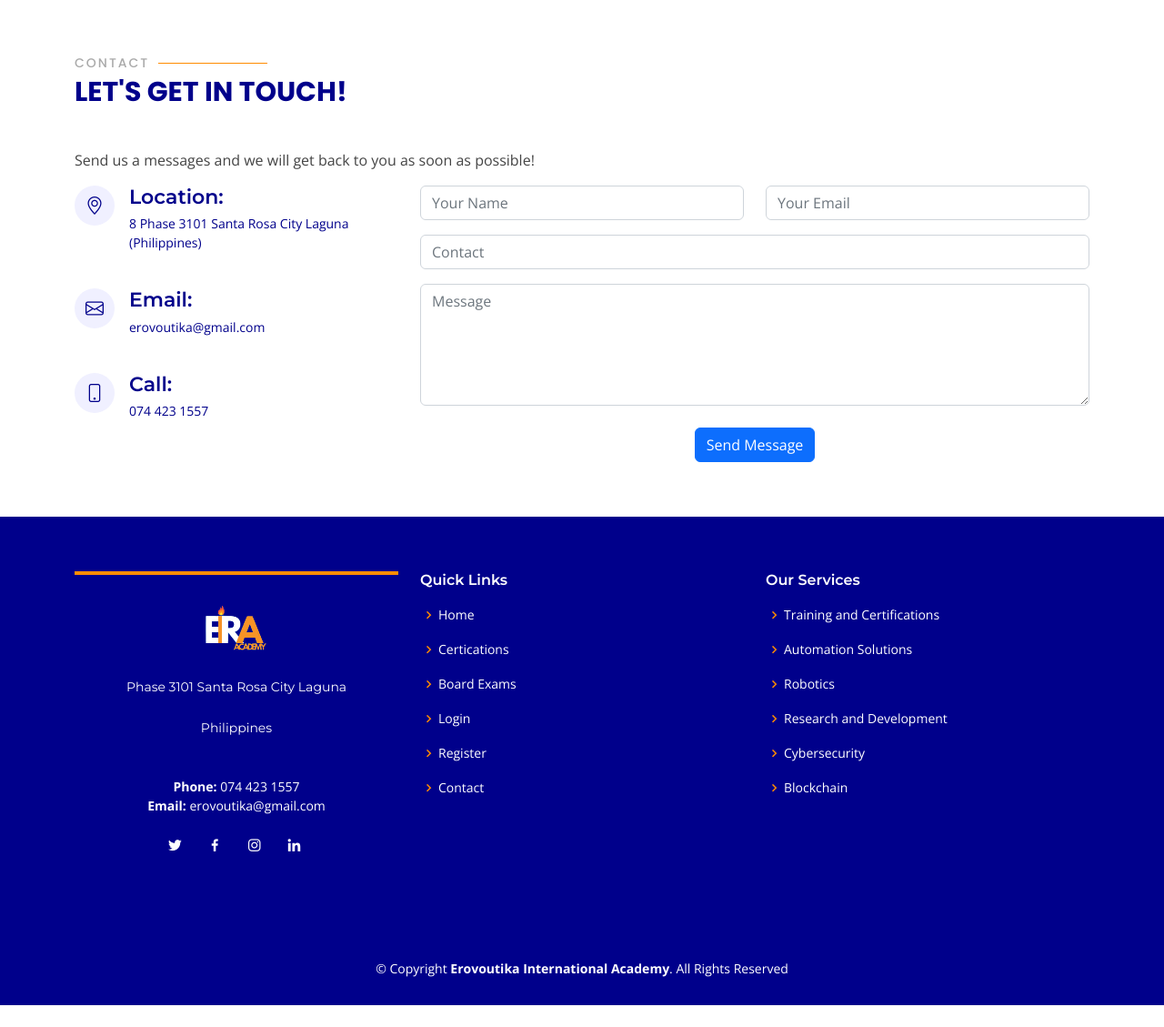
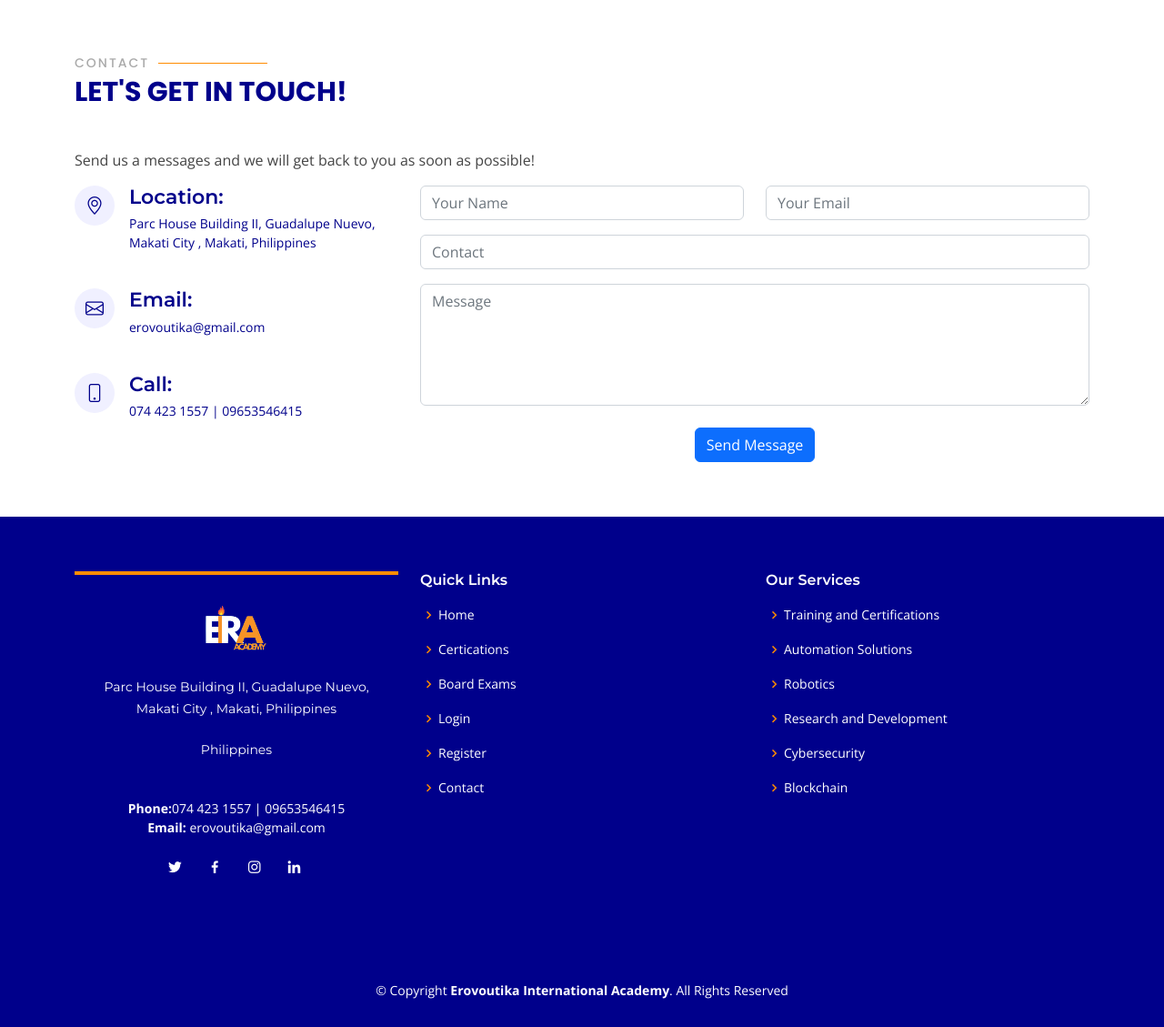
Before and after one commit to venbarc/eira.erovoutika.ph_final, a PHP site: page / in a window 1280 px wide. Shown: the part 3599-4728 px from the top of the page at 91% size. Before the commit the page ends 4704 px from the top, so only its background shows below. Run offline with PHP 8.4, Linux system fonts and the light colour scheme; some libraries are stand-ins or nearby versions.

Commit message:
update may 11 (Time: 10:41am)

```diff
--- a/courses/cert_rna.php
+++ b/courses/cert_rna.php
@@ -7,7 +7,7 @@
     <div class="pt-5 pt-lg-0 order-2 order-lg-1  align-items-center">
       <div data-aos="zoom-out">
         <h1 class="text-center text-lg-center">
-          Enrollment <strong class="text-warning">Robotics and Automation</strong> <br> Certifications</h1>
+          Erovoutika Training and Certification <br><strong class="text-warning">Robotics and Automation</strong></h1>
       </div>
     </div>
   </div>
--- a/include/contact.php
+++ b/include/contact.php
@@ -99,7 +99,7 @@
               <div class="address">
                 <i class="bi bi-geo-alt"></i>
                 <h4>Location:</h4>
-                <p>8 Phase 3101 Santa Rosa City Laguna (Philippines)</p>
+                <p>Parc House Building II, Guadalupe Nuevo, <br> Makati City , Makati, Philippines</p>
               </div>
 
               <div class="email">
@@ -111,7 +111,7 @@
               <div class="phone">
                 <i class="bi bi-phone"></i>
                 <h4>Call:</h4>
-                <p>074 423 1557</p>
+                <p>074 423 1557 | 09653546415</p>
               </div>
 
             </div>
--- a/include/footer.php
+++ b/include/footer.php
@@ -11,9 +11,9 @@
                             <a href="index.php"><img src="assets/img/logo/eira_logo.png" class="img-fluid"></a>
                         </div>
                         <br>
-                        <p> Phase 3101 Santa Rosa City Laguna </p><br>
+                        <p> Parc House Building II, Guadalupe Nuevo, <br> Makati City , Makati, Philippines </p><br>
                         <p>Philippines</p><br><br>
-                        <strong>Phone:</strong> 074 423 1557<br>
+                        <strong>Phone:</strong>074 423 1557 | 09653546415 <br>
                         <strong>Email:</strong> erovoutika@gmail.com<br>
                         </p>
                         <div class="social-links mt-3">
```
